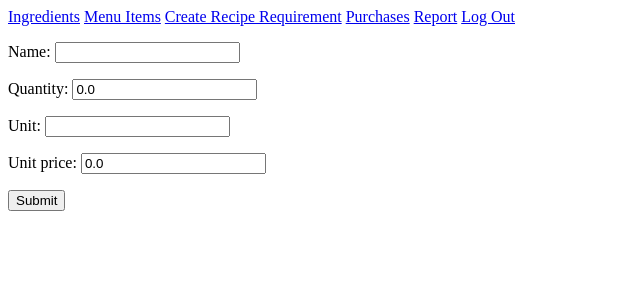
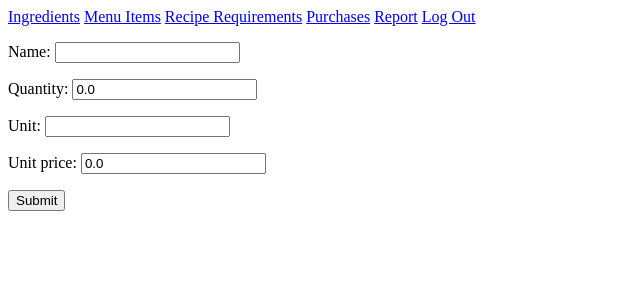
Before and after one commit to Grant094/djangodelights, a Django app: page /ingredient/create in a window 1280 px wide. Shown: the top 300 px of the page, without its empty margins (0-640 px from the left). Run offline with Django 4.2, Linux system fonts and the light colour scheme; a user stored in the database is signed in.

Commit message:
Changed base.html to link to reciperequirements instead of reciperequirements/create

```diff
--- a/inventory/templates/inventory/base.html
+++ b/inventory/templates/inventory/base.html
@@ -7,7 +7,7 @@
 <body>
     <a href="{% url 'ingredients' %}">Ingredients</a>
     <a href="{% url 'menuitems' %}">Menu Items</a>
-    <a href="{% url 'reciperequirementcreate' %}">Create Recipe Requirement</a>
+    <a href="{% url 'reciperequirements' %}">Recipe Requirements</a>
     <a href="{% url 'purchases' %}">Purchases</a>
     <a href="{% url 'report' %}">Report</a>
     <a href="{% url 'logout' %}">Log Out</a>
```
